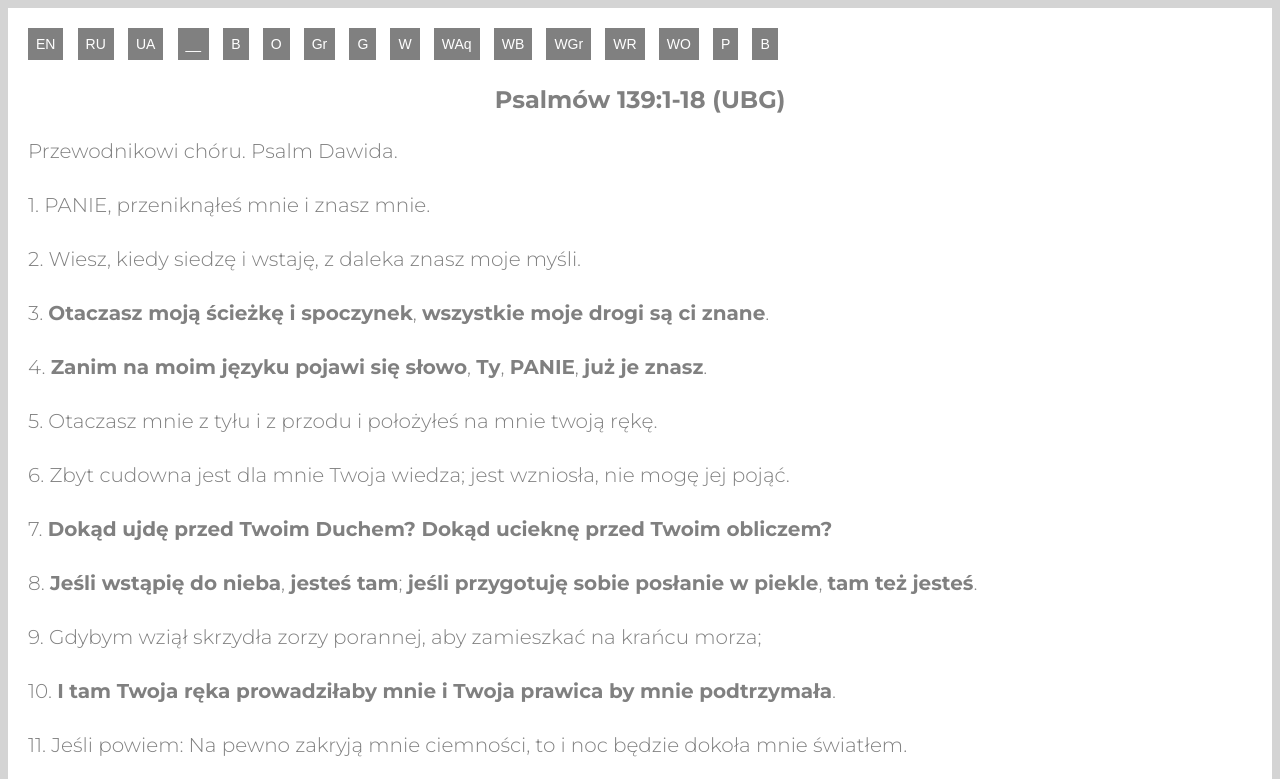
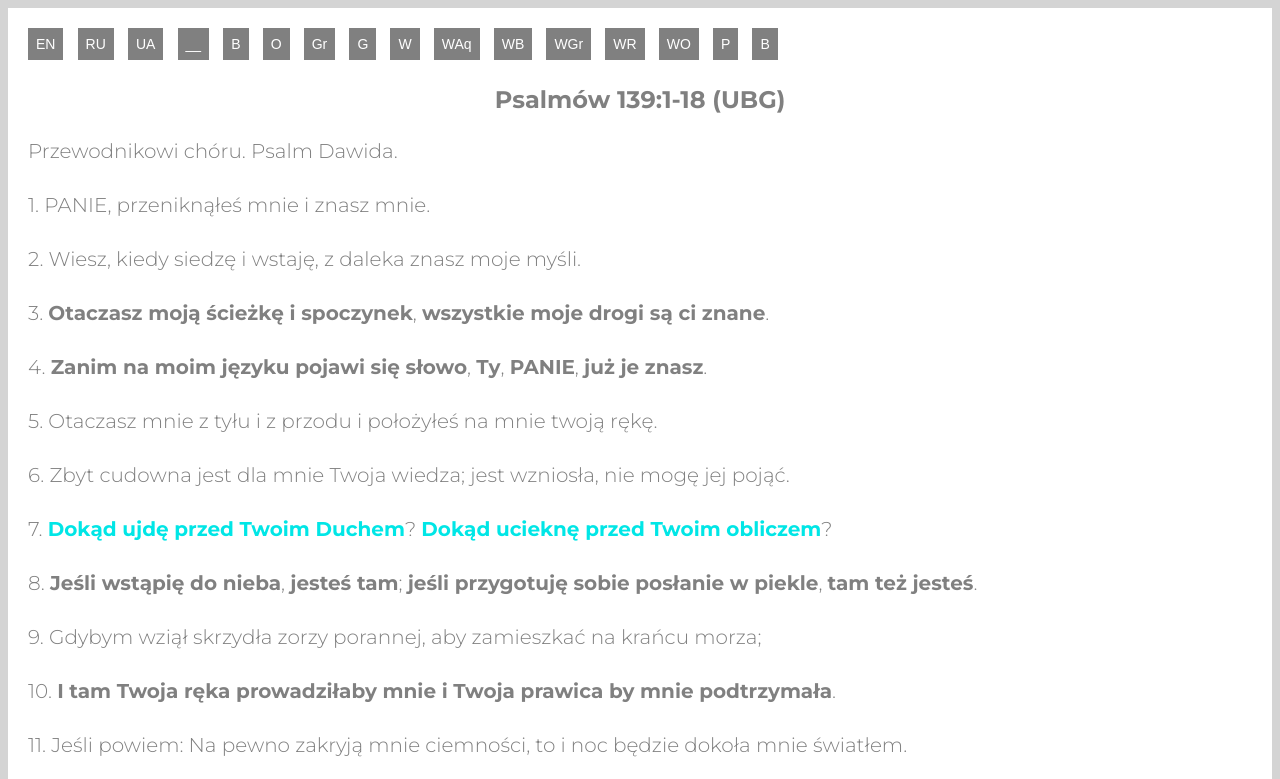
Before and after one commit to mr-front-end-dev/Bible-Verses-white-grey--PL, a plain HTML site: page index.html in a window 1280 px wide. Shown: the top 779 px of the page. Drawn offline with Linux system fonts and the light colour scheme.

Commit message:
Updated index.html

```diff
--- a/index.html
+++ b/index.html
@@ -37,7 +37,7 @@
       <p class="section__paragraph">4. <span class="section--bold">Zanim na moim języku pojawi się słowo</span>, <span class="section--bold">Ty</span>, <span class="section--bold">PANIE</span>, <span class="section--bold">już je znasz</span>.</p>
       <p class="section__paragraph">5. Otaczasz mnie z tyłu i z przodu i położyłeś na mnie twoją rękę.</p>
       <p class="section__paragraph">6. Zbyt cudowna jest dla mnie Twoja wiedza; jest wzniosła, nie mogę jej pojąć.</p>
-      <p class="section__paragraph">7. <span class="section--bold">Dokąd ujdę przed Twoim Duchem? Dokąd ucieknę przed Twoim obliczem?</span></p>
+      <p class="section__paragraph">7. <span class="section--bold section--color--aqua">Dokąd ujdę przed Twoim Duchem</span>? <span class="section--bold section--color--aqua">Dokąd ucieknę przed Twoim obliczem</span>?</p>
       <p class="section__paragraph">8. <span class="section--bold">Jeśli wstąpię do nieba</span>, <span class="section--bold">jesteś tam</span>; <span class="section--bold">jeśli przygotuję sobie posłanie w piekle</span>, <span class="section--bold">tam też jesteś</span>.</p>
       <p class="section__paragraph">9. Gdybym wziął skrzydła zorzy porannej, aby zamieszkać na krańcu morza;</p>
       <p class="section__paragraph">10. <span class="section--bold">I tam Twoja ręka prowadziłaby mnie i Twoja prawica by mnie podtrzymała</span>.</p>
```
